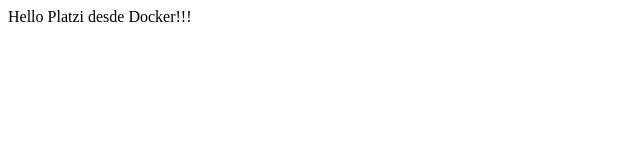
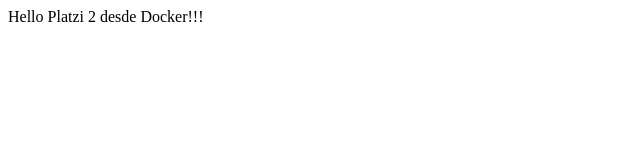
Before and after one commit to enevaca/curso_dev_ops, a website: page public/index.html in a window 1280 px wide. Shown: the full height of the page, 0-640 px from the left. Drawn offline with Linux system fonts and the light colour scheme.

Commit message:
Change html file

```diff
--- a/public/index.html
+++ b/public/index.html
@@ -3,6 +3,6 @@
   	<title>Hola Amigos!</title>
   </head>
   <body>
-	  Hello Platzi desde Docker!!!
+	  Hello Platzi 2 desde Docker!!!
   </body>
 </html>
```
